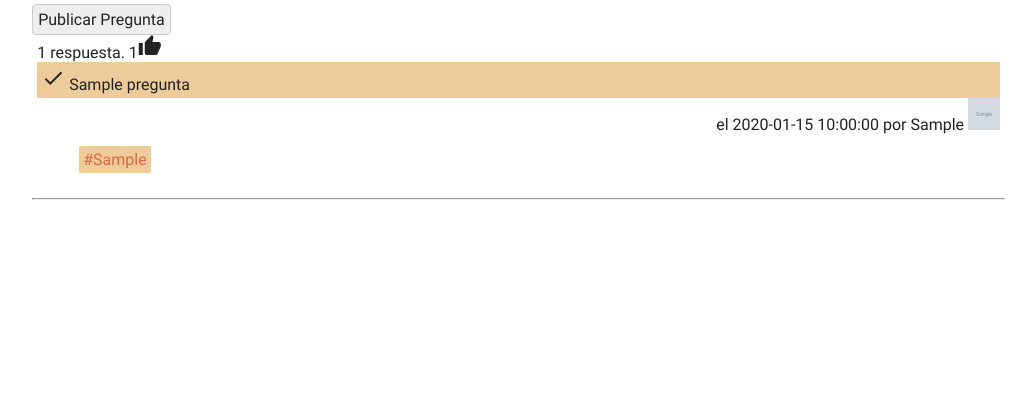
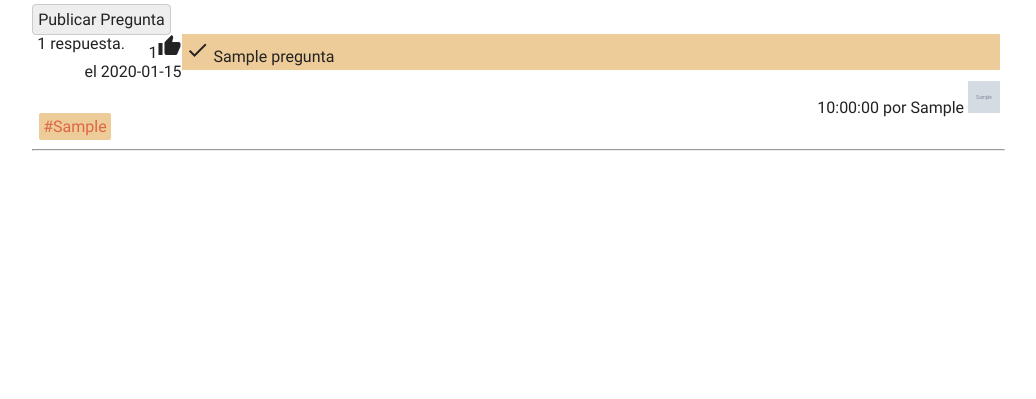
Before and after one commit to tripod-egibide/reto2, a PHP site: page / in a window 1280 px wide. Shown: the part 80-479 px from the top of the page, without its empty margins (19-1055 px from the left). Run offline with PHP 8.4, Linux system fonts and the light colour scheme; tables that the repository leaves empty hold one stand-in row (values such as "Sample post"); grey boxes marked "Sample" are stand-in pictures.

Commit message:
Progreso en el estilo de el index

```diff
--- a/src/codigo/css/style.css
+++ b/src/codigo/css/style.css
@@ -164,10 +164,15 @@ footer img {
 }
 
 .votosRespuesta{
-
+	display: flex;
+	justify-content: space-between;
+	width: 15%;
+	float: left;
 }
 
 .titulo {
+  width: 85%;
+  float: right;
   background-color: #ec9;
   padding: 4px;
 }
@@ -178,6 +183,8 @@ footer img {
 
 .etiquetas {
   list-style: none;
+  padding: 0;
+  margin: 0;
 }
 .etiqueta {
   display: inline-block;
```
